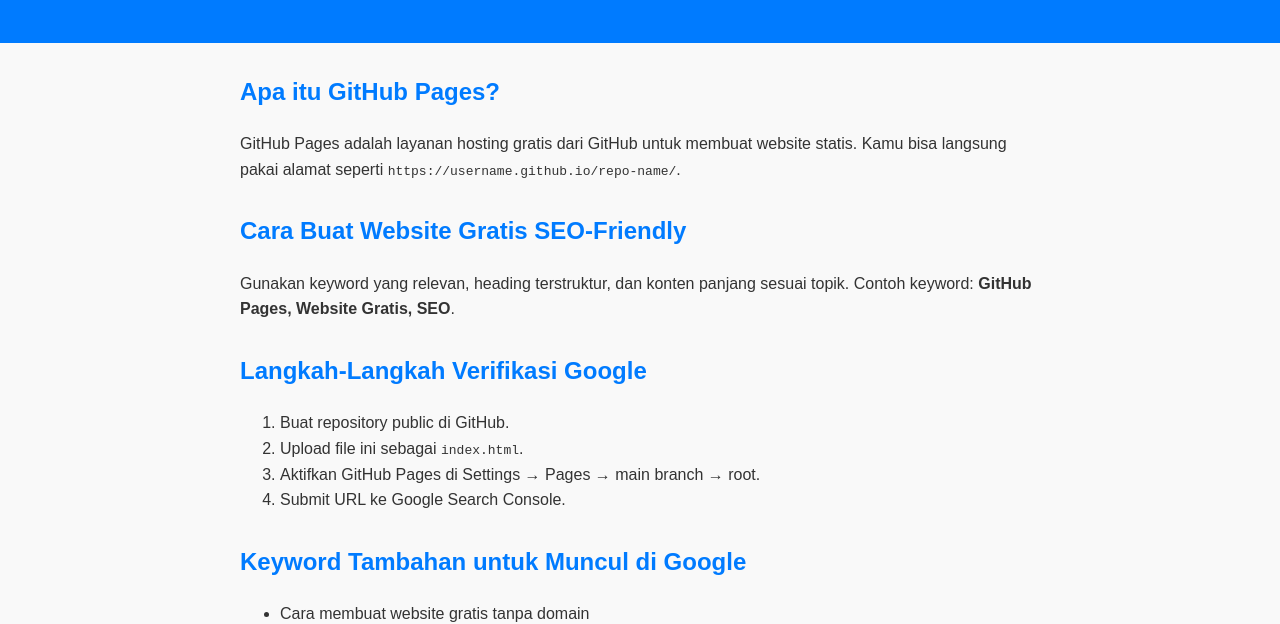
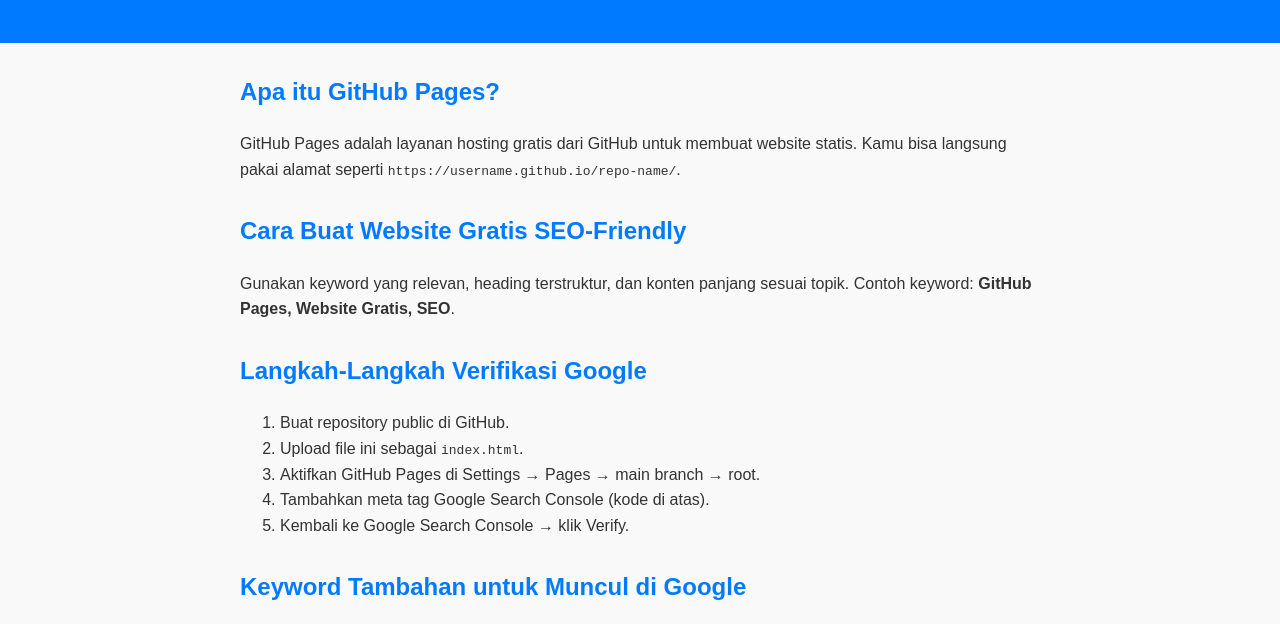
Before and after one commit to kasinojp1/ujicobatayang, a plain HTML site: page index.html in a window 1280 px wide. Shown: the part 126-750 px from the top of the page. Drawn offline with Linux system fonts and the light colour scheme.

Commit message:
index.html

```diff
--- a/index.html
+++ b/index.html
@@ -4,6 +4,7 @@
   <meta charset="UTF-8">
   <meta name="viewport" content="width=device-width, initial-scale=1.0">
 
+  <!-- Judul Halaman -->
   <title>Belajar GitHub Pages Gratis – SEO-Friendly</title>
 
   <!-- Google Verification -->
@@ -14,7 +15,7 @@
   <meta name="keywords" content="GitHub Pages, Website Gratis, Buat Website Gratis, SEO, Panduan GitHub Pages">
   <meta name="robots" content="index, follow">
 
-  <!-- Open Graph / Sosial Media Preview -->
+  <!-- Open Graph untuk sosial media -->
   <meta property="og:title" content="Belajar GitHub Pages Gratis – SEO-Friendly">
   <meta property="og:description" content="Panduan membuat website GitHub Pages gratis yang mudah ditemukan di Google tanpa domain.">
   <meta property="og:type" content="website">
@@ -52,7 +53,8 @@
       <li>Buat repository public di GitHub.</li>
       <li>Upload file ini sebagai <code>index.html</code>.</li>
       <li>Aktifkan GitHub Pages di Settings → Pages → main branch → root.</li>
-      <li>Submit URL ke Google Search Console.</li>
+      <li>Tambahkan meta tag Google Search Console (kode di atas).</li>
+      <li>Kembali ke Google Search Console → klik Verify.</li>
     </ol>
 
     <h2>Keyword Tambahan untuk Muncul di Google</h2>
```
